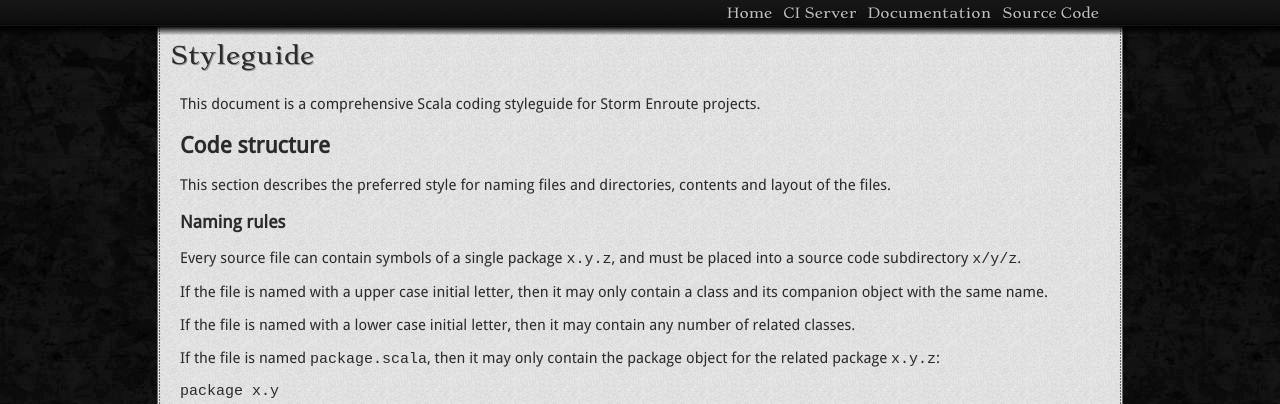
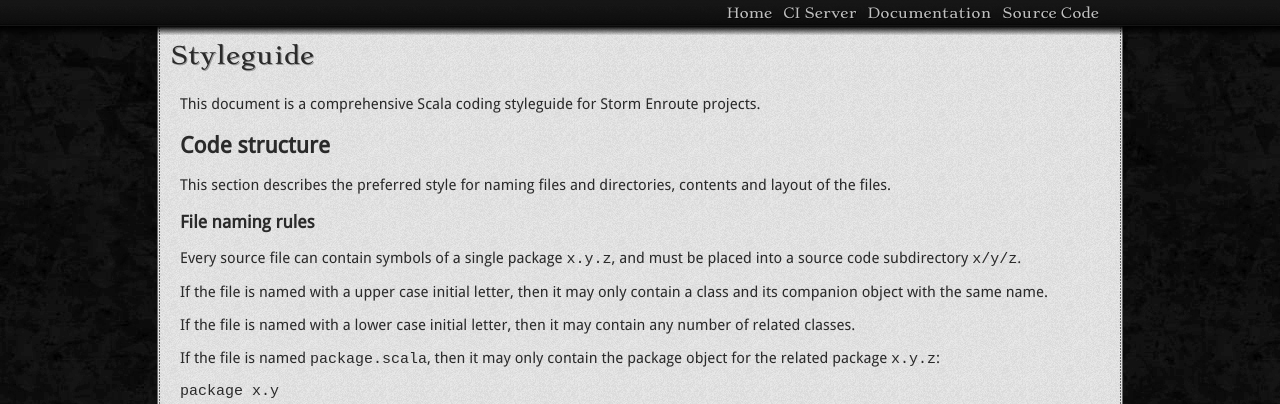
Before and after one commit to storm-enroute/storm-enroute.github.io, a Jekyll site: the page built from home/styleguide.md, in a window 1280 px wide. Shown: the top 404 px of the page. Built offline with Jekyll 4.4.1, drawn with Linux system fonts in a browser that asks for light colours.

Commit message:
Update styleguide.md

```diff
--- a/home/styleguide.md
+++ b/home/styleguide.md
@@ -13,7 +13,7 @@ This document is a comprehensive Scala coding styleguide for Storm Enroute proje
 This section describes the preferred style for naming files and directories, contents and layout of the files.
 
 
-### Naming rules
+### File naming rules
 
 Every source file can contain symbols of a single package `x.y.z`, and must be placed into a source code subdirectory `x/y/z`.
 
```
